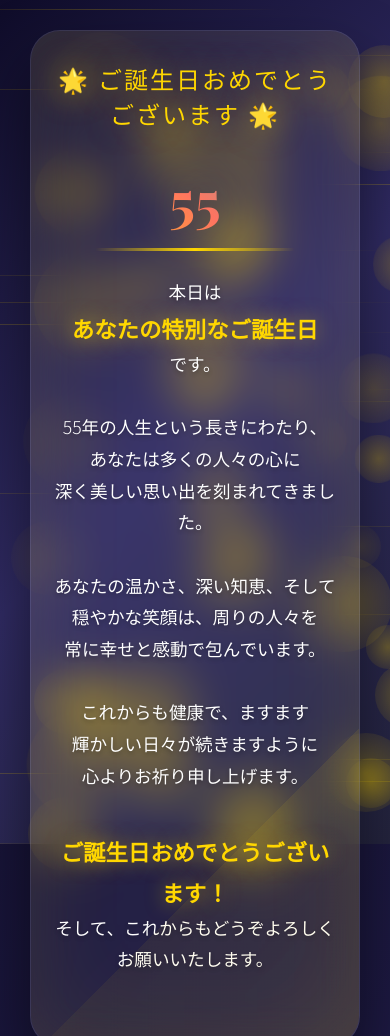
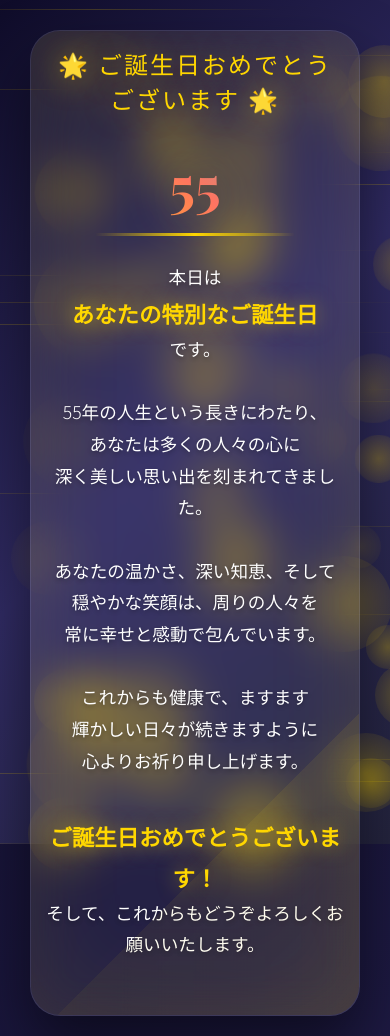
Before and after one commit to nanochanter/gotanjoubiomedetougozaimasu, a plain HTML site: page index.html in a window 390 px wide. Shown: the top 1036 px of the page. Drawn offline with nearby package versions, Linux system fonts and the light colour scheme.

Commit message:
Update index.html

```diff
--- a/index.html
+++ b/index.html
@@ -429,7 +429,7 @@
             }
 
             .welcome-text {
-                padding: 30px 20px;
+                padding: 15px 15px;
             }
 
             .photo-wrapper {
```
